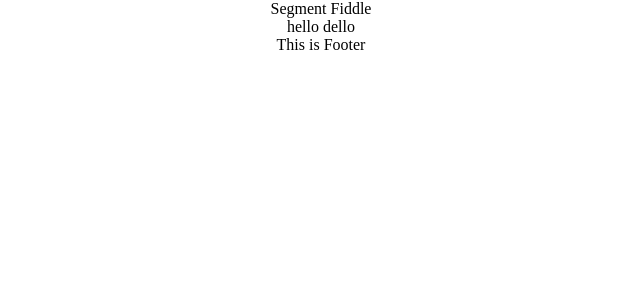
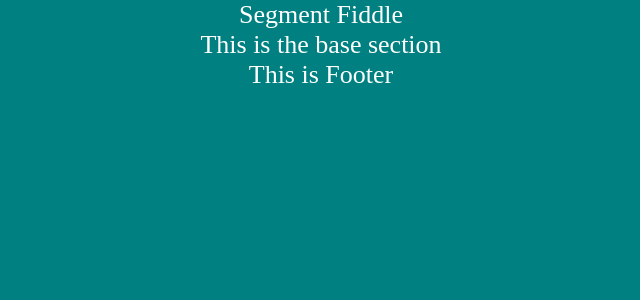
Before and after one commit to pm-hwks/segment-demo, a React (Create React App) app in the folder frontend/: page / in a window 1280 px wide. Shown: the top 300 px of the page, without its empty margins (319-959 px from the left). Built offline with nearby package versions, Linux system fonts and the light colour scheme.

Commit message:
consolidate component imports

```diff
--- a/frontend/src/Routes.tsx
+++ b/frontend/src/Routes.tsx
@@ -7,23 +7,24 @@ import { Home, Login, SignUp, Protected, PrivateRoute } from './views';
 import { Admin } from './admin';
 import { logout } from './utils/auth';
 
-import Footer from './components/Footer';
-import Header from './components/Header';
+// import Footer from './components/Footer';
+// import Header from './components/Header';
+// import Base from './components/Base';
 
+//import { Header, Base, Footer } from './components';
 
+// Importing all components
+import * as SF from './components';
 
 const useStyles = makeStyles((theme) => ({
   app: {
     textAlign: 'center',
-  },
-  header: {
-    // backgroundColor: '#282c34',
     backgroundColor: 'teal',
     minHeight: '100vh',
     display: 'flex',
     flexDirection: 'column',
-    alignItems: 'center',
-    justifyContent: 'center',
+    alignItems: 'top',
+    justifyContent: 'top',
     fontSize: 'calc(10px + 2vmin)',
     color: 'white',
   },
@@ -36,10 +37,9 @@ export const Routes: FC = () => {
   return (
     <Switch>
       <div className={classes.app}>
-        <Header />
-        hello
-        dello
-        <Footer />
+          <SF.Header />
+          <SF.Base />
+          <SF.Footer />
       </div>
     </Switch>
   );
--- /dev/null
+++ b/frontend/src/components/Base.tsx
@@ -0,0 +1,11 @@
+import React from 'react'
+
+export const Base = () => {
+    return (
+        <div>
+            This is the base section
+        </div>
+    )
+}
+
+export default Base
--- a/frontend/src/components/Footer.tsx
+++ b/frontend/src/components/Footer.tsx
@@ -1,6 +1,6 @@
 import React from 'react'
 
-const Footer = () => {
+export const Footer = () => {
     return (
         <div>
             <p> This is Footer </p>
--- a/frontend/src/components/Header.tsx
+++ b/frontend/src/components/Header.tsx
@@ -1,6 +1,6 @@
 import React from 'react'
 
-const Header = () => {
+export const Header = () => {
     return (
         <div>
             <p> Segment Fiddle </p>
--- a/frontend/src/components/index.ts
+++ b/frontend/src/components/index.ts
@@ -1,2 +1,3 @@
 export * from './Footer';
 export * from './Header';
+export * from './Base';
```
Also changed, not shown: 1 other file (tests, documents, lock files or other folders).
